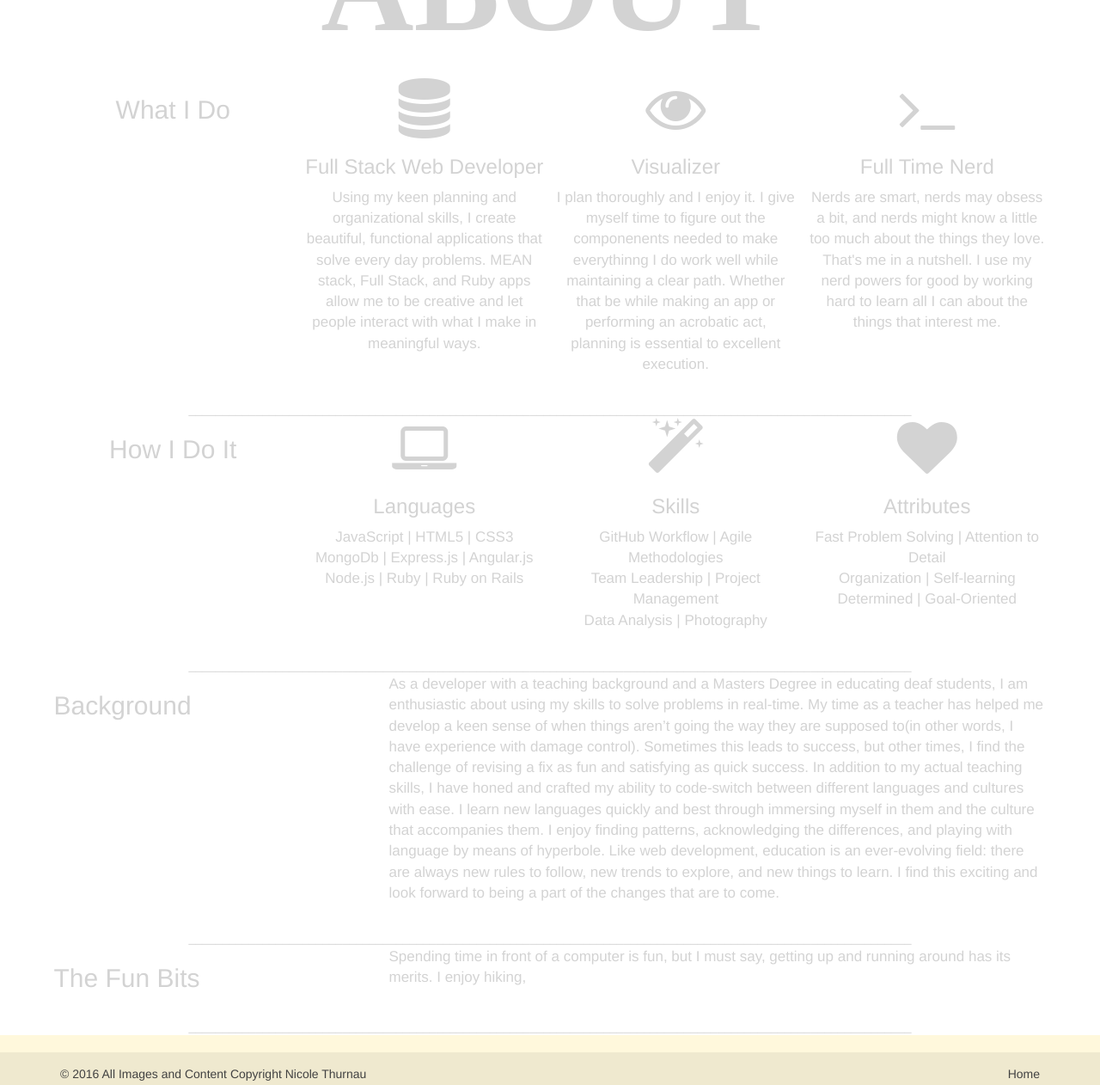
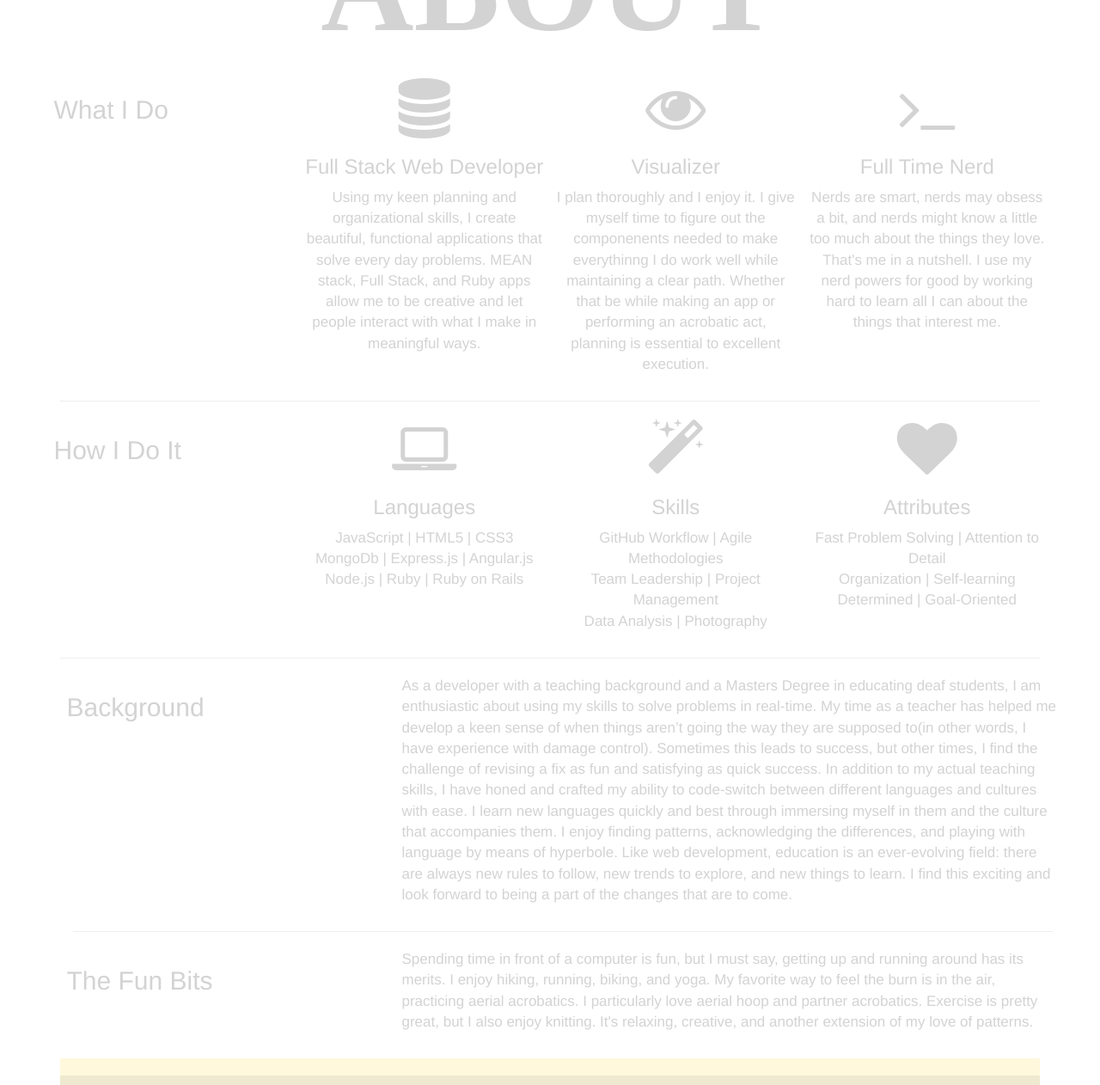
Before and after one commit to nthurnau/portfolio, a plain HTML site: page portfolio_rel/about.html in a window 1280 px wide. Shown: the part 268-1530 px from the top of the page at 86% size. Drawn offline with nearby package versions, Linux system fonts and the light colour scheme.

Commit message:
fixed a lot of formatting

```diff
--- a/portfolio_rel/about.html
+++ b/portfolio_rel/about.html
@@ -20,11 +20,14 @@
     <script src="https://maxcdn.bootstrapcdn.com/bootstrap/3.3.6/js/bootstrap.min.js" integrity="sha384-0mSbJDEHialfmuBBQP6A4Qrprq5OVfW37PRR3j5ELqxss1yVqOtnepnHVP9aJ7xS" crossorigin="anonymous"></script>
     <!-- font awesome cdn -->
     <link rel="stylesheet" href="https://maxcdn.bootstrapcdn.com/font-awesome/4.6.1/css/font-awesome.min.css">
-
     <!-- js files -->
     <script src="./assets/js/app.js"></script>
   </head>
+
   <body>
+    <div class="parallax-container">
+      <div class="parallax"><img src="./assets/images/PersonalPageBkgr.jpg"></div>
+    </div>
     <div id="wrapper">
           <div class="overlay"></div>
           <!-- Sidebar -->
@@ -61,16 +64,14 @@
 				        <span class="hamb-bottom"></span>
             </button>
           </div>
-          <div class="parallax-container">
-            <div class="parallax"><img src="./assets/images/PersonalPageBkgr.jpg"></div>
-          </div>
+
 
           <div class="title-div" style="color: #D3D3D3; margin-top: 75px">
           ABOUT
           </div>
           <div class="container" style="color: #D3D3D3;">
             <div class="row">
-              <div class="col s12 m3 center-align">
+              <div class="col s12 m3 left-align">
                 <h2>What I Do</h2>
               </div>
               <div class="col s12 m3 center-align">
@@ -97,12 +98,12 @@
               </div>
             </div>
             <div class="center-align">
-              ____________________________________________________________________________________________________________
+              <hr>
             </div>
           </div>
             <div class="container" style="color: #D3D3D3;">
               <div class="row">
-                <div class="col s12 m3 center-align">
+                <div class="col s12 m3 left-align">
                   <h2>How I Do It</h2>
                 </div>
                 <div class="col s12 m3 center-align">
@@ -135,8 +136,7 @@
                 </div>
               </div>
               <div class="center-align">
-                ____________________________________________________________________________________________________________
-              </div>
+              <hr>
             </div>
               <div class="container" style="color: #D3D3D3;">
                 <div class="row">
@@ -151,7 +151,7 @@
                   </div>
                 </div>
                 <div class="center-align">
-                  ____________________________________________________________________________________________________________
+                <hr>
                 </div>
               </div>
               <div class="container" style="color: #D3D3D3;">
@@ -161,13 +161,12 @@
                   </div>
                   <div class="col s12 m8 left-align">
                     <p>
-                      Spending time in front of a computer is fun, but I must say, getting up and running around has its merits. I enjoy hiking,
+                      Spending time in front of a computer is fun, but I must say, getting up and running around has its merits. I enjoy hiking, running, biking, and yoga. My favorite way to feel the burn is in the air, practicing aerial acrobatics. I particularly love aerial hoop and partner acrobatics. Exercise is pretty great, but I also enjoy knitting. It's relaxing, creative, and another extension of my love of patterns.
                     </p>
 
                   </div>
                 </div>
                 <div class="center-align">
-                  ____________________________________________________________________________________________________________
               </div>
             </div>
         <!-- footer -->
```
Also changed, not shown: portfolio_rel/photography2.html (+7 -4 lines).
